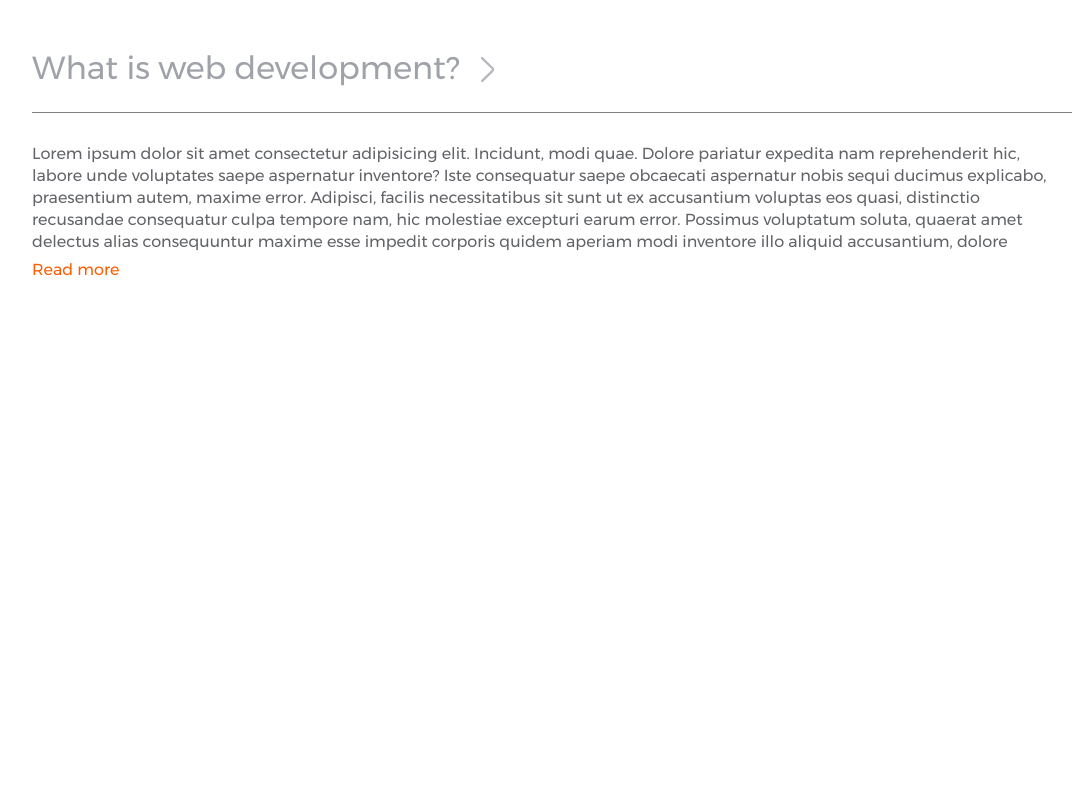
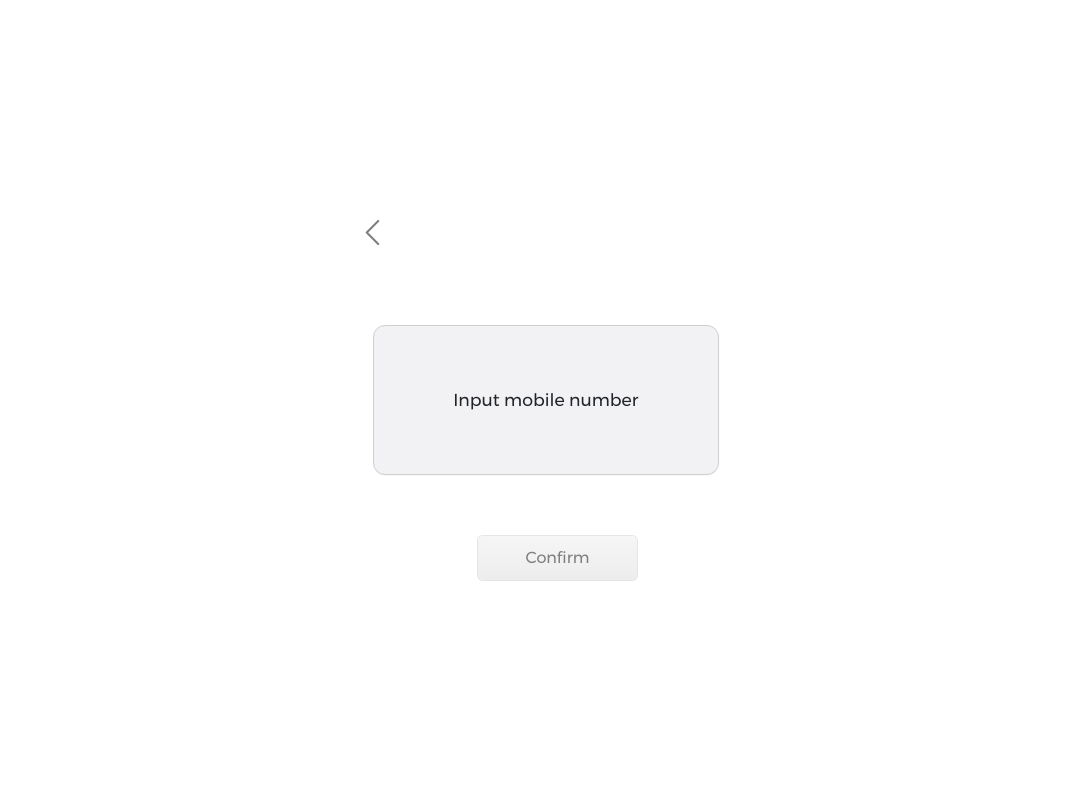
Before and after one commit to prakashkalsariya/vectrum, a React (Create React App) app: page / in a window 1280 px wide. Shown: the top 800 px of the page, without its empty margins (88-1165 px from the left). Built offline with nearby package versions, Linux system fonts and the light colour scheme.

Commit message:
app import change

```diff
--- a/src/App.tsx
+++ b/src/App.tsx
@@ -1,14 +1,12 @@
 import "./App.scss";
 import Slider from "./component/slider/Slider";
-import RotateArrow from "./component/rotateArrow/RotateArrow";
 import Home from "./pages/home/Home";
 
 
 function App() {
   return (
     <div className="main-container">
-      {/* <Slider /> */}
-      {/* <RotateArrow/> */}
+      <Slider />
       <Home/>
     </div>
   );
```
